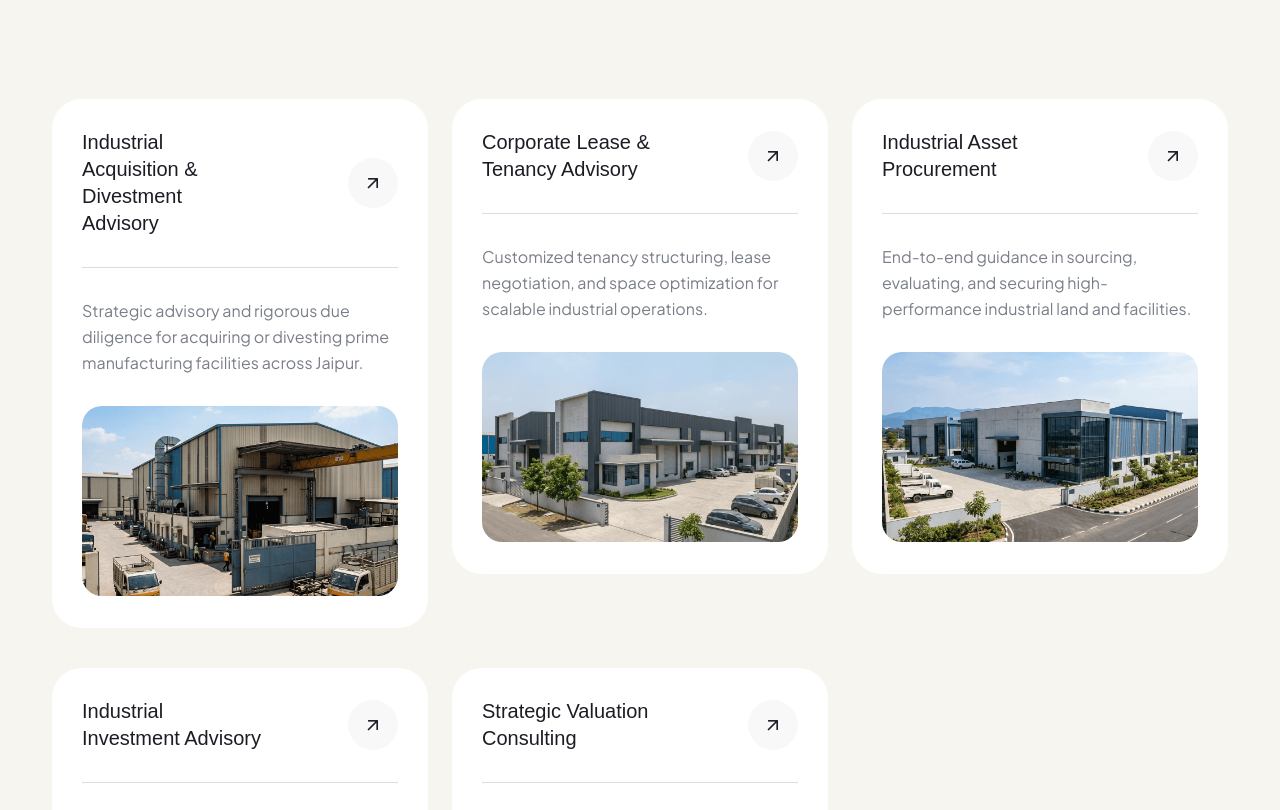
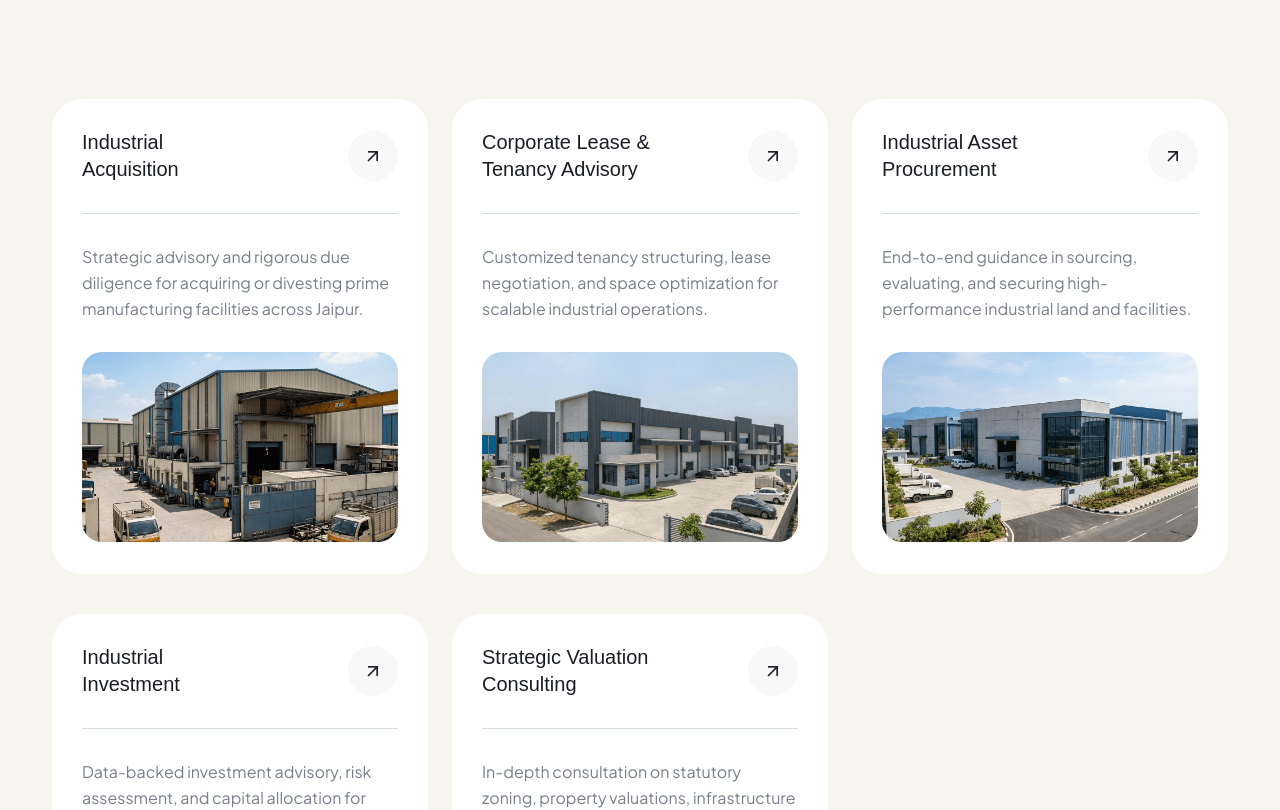
Before and after one commit to techmuftlo/Manghrani-Real-Estates.com, a React (Vite) app: page /services in a window 1280 px wide. Shown: the part 520-1330 px from the top of the page. Built offline with nearby package versions, Linux system fonts and the light colour scheme; a web font is replaced by a local one.

Commit message:
fix css services card

```diff
--- a/src/pages/Services.tsx
+++ b/src/pages/Services.tsx
@@ -14,7 +14,7 @@ export default function Services() {
 
   const servicesList = [
     {
-      title: "Industrial Acquisition & Divestment Advisory",
+      title: "Industrial Acquisition ",
       img: "/assets/images/home-one/services/service-img1.png",
       desc: "Strategic advisory and rigorous due diligence for acquiring or divesting prime manufacturing facilities across Jaipur.",
     },
@@ -29,7 +29,7 @@ export default function Services() {
       desc: "End-to-end guidance in sourcing, evaluating, and securing high-performance industrial land and facilities.",
     },
     {
-      title: "Industrial Investment Advisory",
+      title: "Industrial Investment ",
       img: "/assets/images/home-one/services/service-img4.png",
       desc: "Data-backed investment advisory, risk assessment, and capital allocation for high-yield industrial real estate in Jaipur.",
     },
```
